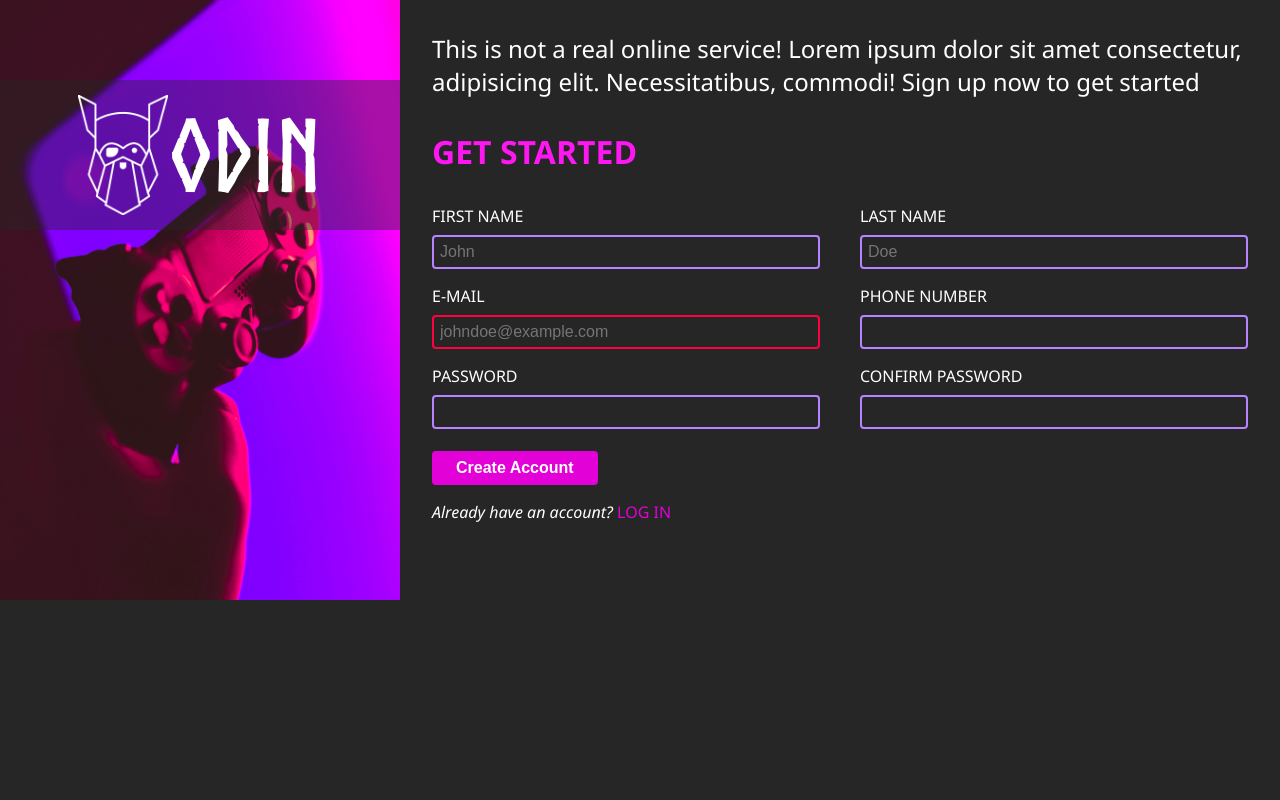
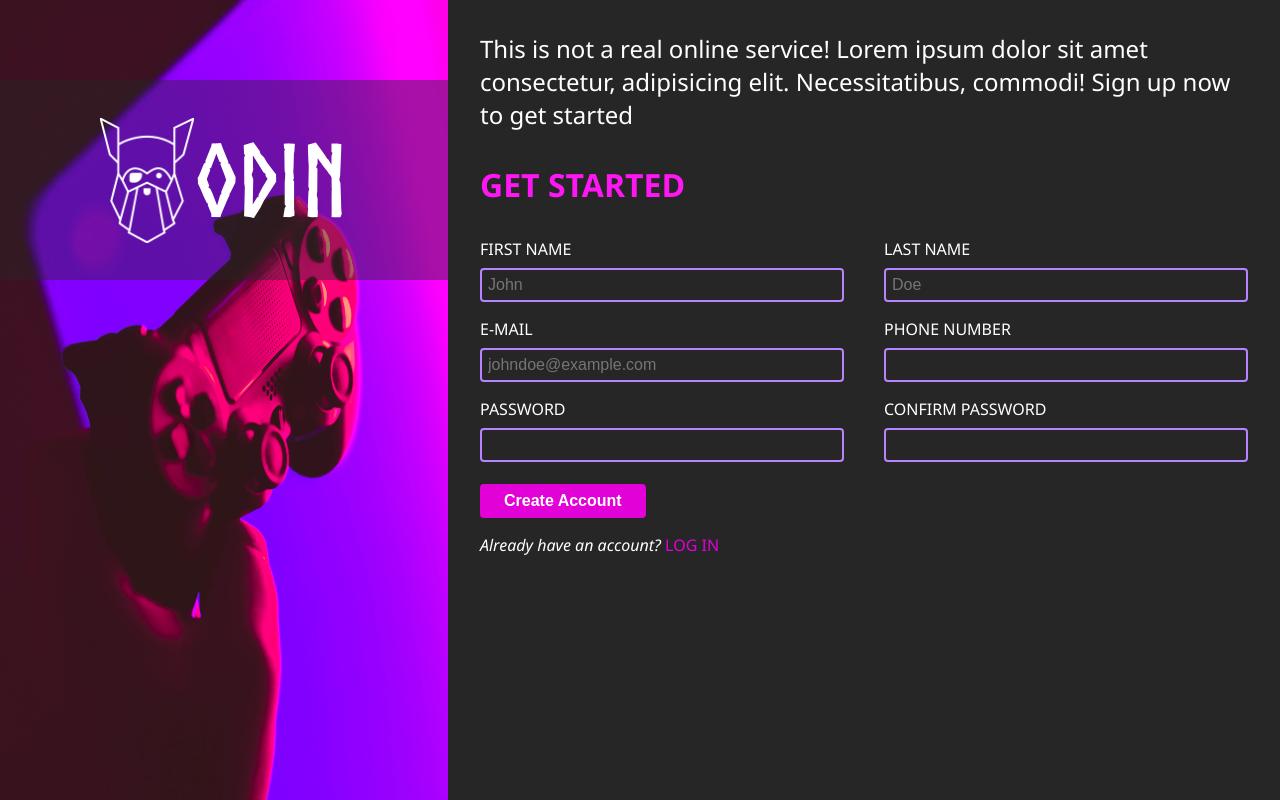
Before and after one commit to bkrmroy/sign-up-form, a plain HTML site: page index.html in a window 1280 px wide. Drawn offline with Linux system fonts and the light colour scheme.

Commit message:
fix image issues on desktop version
when window was shortened, the image was spreading across the entire
height of the window. fixed this problem

```diff
--- a/index.html
+++ b/index.html
@@ -33,7 +33,7 @@
             </div>
             <div class="form-div">
                 <label for="phone-number">PHONE NUMBER</label>
-                <input type="text" inputmode="numeric" required id="phone-number" name="phone-number">
+                <input type="number" required id="phone-number" name="phone-number">
             </div>
             <div class="form-div">
                 <label for="password">PASSWORD</label>
--- a/styles.css
+++ b/styles.css
@@ -1,8 +1,11 @@
-
 :root{
     --dark-bg: rgb(39, 38, 38);
-    --side-img-width: 400px;
+    --side-img-width: 460px;
 }
+html{
+    background-color: var(--dark-bg);
+}
+
 @font-face {
     font-family: norse-bold;
     src: url(./fonts/Norse-Bold.otf);
@@ -12,22 +15,25 @@ body{
     margin: 0;
     display: flex;
     flex-direction: row;
+
     font-family: 'Segoe UI', Tahoma, Geneva, Verdana, sans-serif;
-    background-color: var(--dark-bg);
+
     color: white;
     position: relative;
+    min-height: 100vh;
 
 }
 .side-img{
-    height: auto;
-    width: var(--side-img-width);
+
+    width: 35vw;
+
     margin: 0;
-    flex-shrink: 2;
+
 }
 
 .logo-container{
     background-color: rgba(39, 38, 38,0.4);
-    width: var(--side-img-width);
+    width: 35vw;
     height: 25%;
     position: absolute;
     left: 0;
@@ -41,10 +47,14 @@ body{
 
 }
 .logo{
-    height: 80%;
+    height: 125px;
 }
+
+/*main content*/
 .container{
     padding-bottom: 32px;
+    height: 100%;
+
 }
 
 header{
@@ -107,10 +117,6 @@ input:focus, input:active{
 
 
 
-input[type="email"]:invalid{
-    border: 2px solid #ff0141;
-}
-
   .form-div label{
     margin-bottom: 8px;
     color: white;
```
